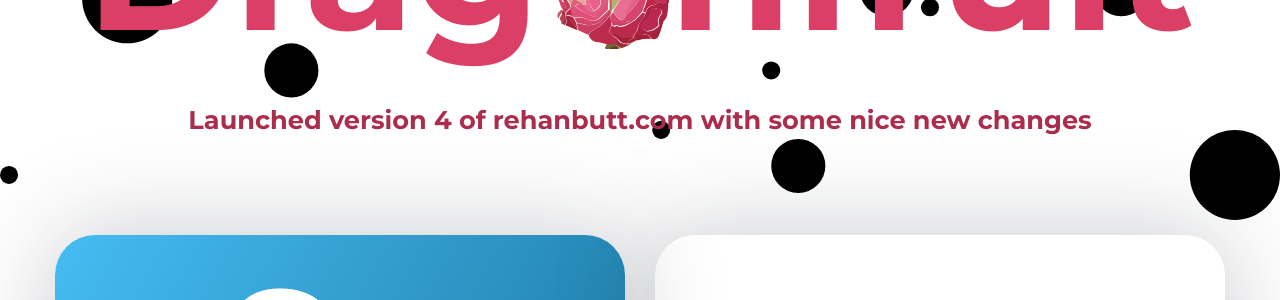
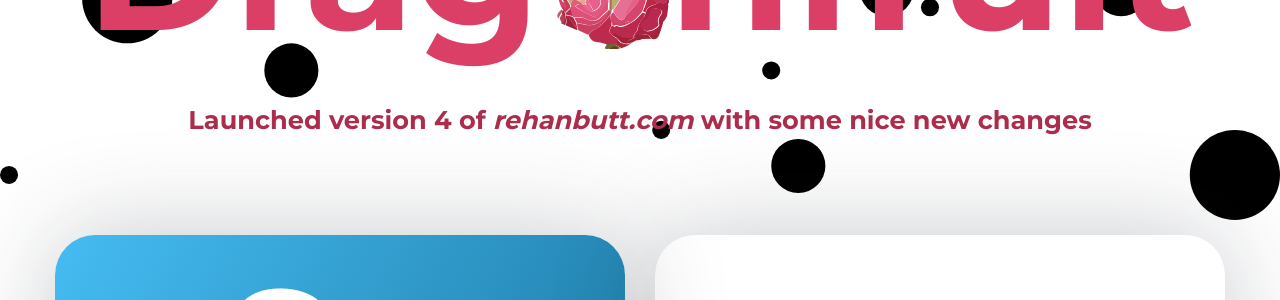
Before and after one commit to naher94/2020.rehanbutt.com, a Jekyll site: the page built from index.html, in a window 1280 px wide and 1400 px high, scrolled down 5547 px. Shown: the part 156-456 px from the top of the window. Built offline with Jekyll 4.4.1, drawn with Linux system fonts in a browser that asks for light colours.

Commit message:
Rehanbutt.com Link Added

```diff
--- a/_includes/website.html
+++ b/_includes/website.html
@@ -2,7 +2,7 @@
   <div class="dragonfruit-container">
     <span class="launched">v4 launched</span>
     <span class="dragon">Drag<span><img src="../img/dragonfruit.svg" alt="o Dragonfruit"></span>nfruit</span>
-    <span class="site-name">Launched version 4 of rehanbutt.com with some nice new changes</span>
+    <span class="site-name">Launched version 4 of <a target="_blank" rel="noopener" href="https://rehanbutt.com">rehanbutt.com</a> with some nice new changes</span>
   </div>
   <div class="grid-container">
     <div class="tile-container grid-x grid-margin-x grid-margin-y">
--- a/_sass/2020.scss
+++ b/_sass/2020.scss
@@ -161,6 +161,13 @@
         @media screen and (max-width: 40em) {
           font-size: 6vw;
           line-height: 6vw;
+        }
+        a{
+          color: #AC2C4C;
+          font-style: italic;
+          @media (prefers-color-scheme: dark) {
+            color: darken(#AC2C4C, 10%);
+          }
         }
       }
       .launched{
```
Also changed, not shown: 2 other files.
